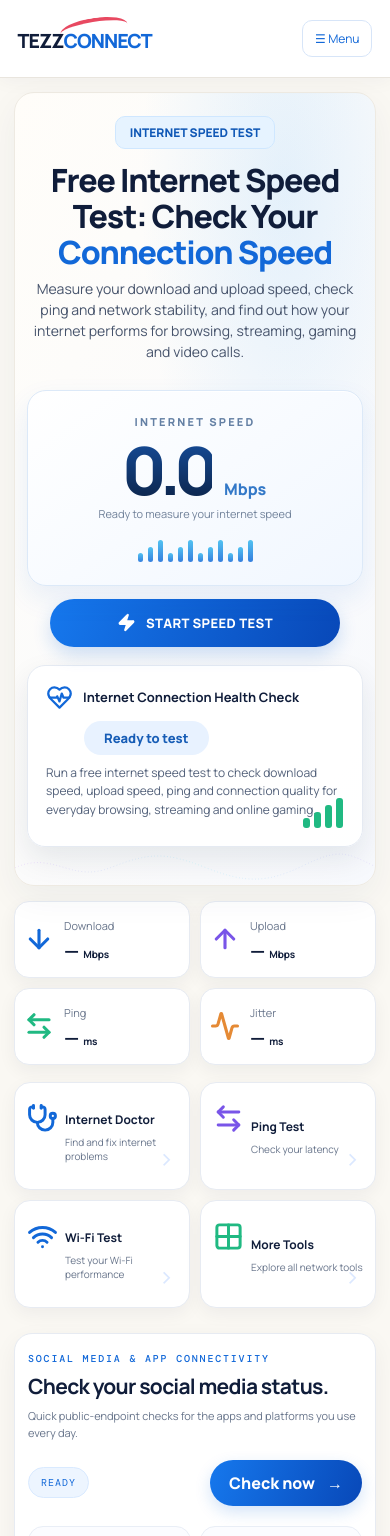
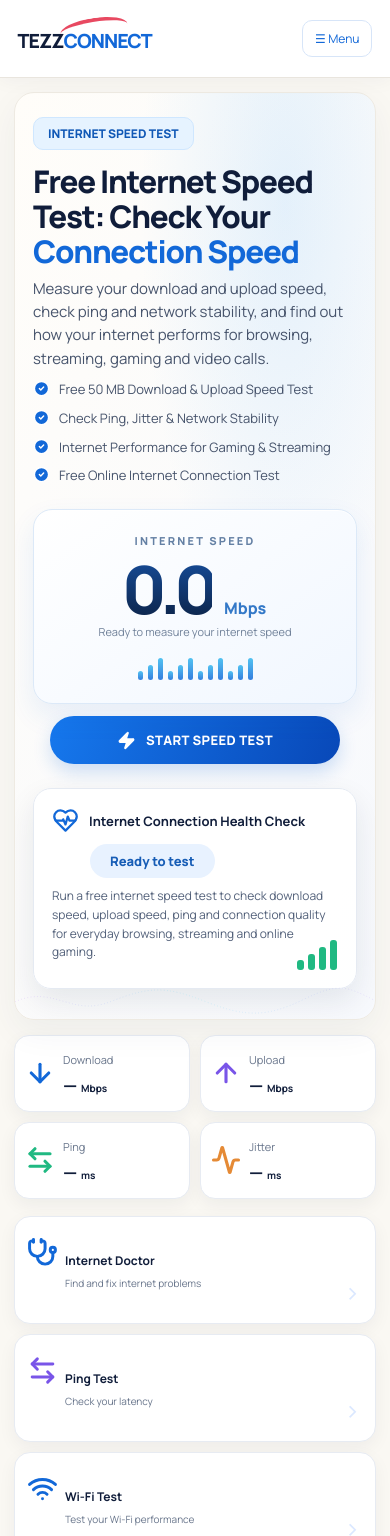
Before and after one commit to svish4934/tezz-connect, a React (Vite) app: page / in a window 390 px wide. Shown: the top 1536 px of the page. Built offline with nearby package versions, Linux system fonts and the light colour scheme.

Commit message:
Fix responsive alignment and prevent mobile horizontal clipping

```diff
--- a/src/styles.css
+++ b/src/styles.css
@@ -774,3 +774,42 @@ body{background:#faf8f3!important}
   .tezz-feature-grid{grid-template-columns:repeat(4,minmax(0,1fr))!important;gap:12px!important}
   .tezz-social-panel .services-grid{grid-template-columns:repeat(8,minmax(0,1fr))!important}
 }
+
+
+/* Responsive alignment refinement: prevent clipped desktop columns on tablets and
+   Android browsers using a desktop-site CSS viewport. */
+@media (max-width: 1100px) {
+  html, body, #root, .app-shell, .tezz-main { width:100%; max-width:100%; overflow-x:hidden!important; }
+  .tezz-main .content { width:100%!important; max-width:100%!important; min-width:0!important; padding-left:20px!important; padding-right:20px!important; }
+  .tezz-hero {
+    width:100%!important; max-width:100%!important; min-width:0!important;
+    display:flex!important; flex-direction:column!important; align-items:stretch!important;
+    gap:24px!important; padding:30px 26px 38px!important; min-height:0!important;
+  }
+  .tezz-hero-copy { width:100%!important; max-width:760px!important; text-align:left!important; margin:0 auto!important; }
+  .tezz-hero-copy h1 { max-width:720px!important; font-size:clamp(32px,5vw,48px)!important; line-height:1.12!important; overflow-wrap:normal!important; }
+  .tezz-hero-copy p { max-width:680px!important; margin-left:0!important; margin-right:0!important; font-size:clamp(15px,2vw,19px)!important; }
+  .tezz-hero-copy ul { display:grid!important; grid-template-columns:repeat(2,minmax(0,1fr))!important; gap:12px 20px!important; }
+  .tezz-hero-copy li { min-width:0!important; align-items:flex-start!important; line-height:1.45!important; }
+  .tezz-digital-wrap { width:100%!important; max-width:560px!important; min-width:0!important; min-height:0!important; margin:0 auto!important; }
+  .tezz-digital-meter { width:100%!important; }
+  .tezz-health-card { width:100%!important; max-width:560px!important; margin:0 auto!important; }
+  .tezz-stat-grid { width:100%!important; grid-template-columns:repeat(2,minmax(0,1fr))!important; }
+  .tezz-stat { min-width:0!important; }
+  .tezz-feature-grid { width:100%!important; grid-template-columns:repeat(2,minmax(0,1fr))!important; }
+  .tezz-social-panel, .report-panel, .lower-grid, .history-strip { width:100%!important; min-width:0!important; }
+}
+@media (max-width: 600px) {
+  .tezz-main .content { padding-left:14px!important; padding-right:14px!important; }
+  .tezz-hero { padding:24px 18px 30px!important; gap:20px!important; border-radius:20px!important; }
+  .tezz-hero-copy { text-align:left!important; }
+  .tezz-hero-copy h1 { font-size:clamp(30px,8vw,38px)!important; letter-spacing:-1.25px!important; }
+  .tezz-hero-copy p { font-size:15px!important; line-height:1.55!important; }
+  .tezz-hero-copy ul { grid-template-columns:1fr!important; gap:10px!important; }
+  .tezz-hero-copy li { font-size:13px!important; }
+  .tezz-digital-wrap { gap:12px!important; }
+  .tezz-stat-grid { grid-template-columns:repeat(2,minmax(0,1fr))!important; gap:10px!important; }
+  .tezz-stat { grid-template-columns:30px minmax(0,1fr)!important; padding:12px 10px!important; }
+  .tezz-stat strong { font-size:clamp(16px,4.7vw,20px)!important; }
+  .tezz-feature-grid { grid-template-columns:1fr!important; }
+}
```
